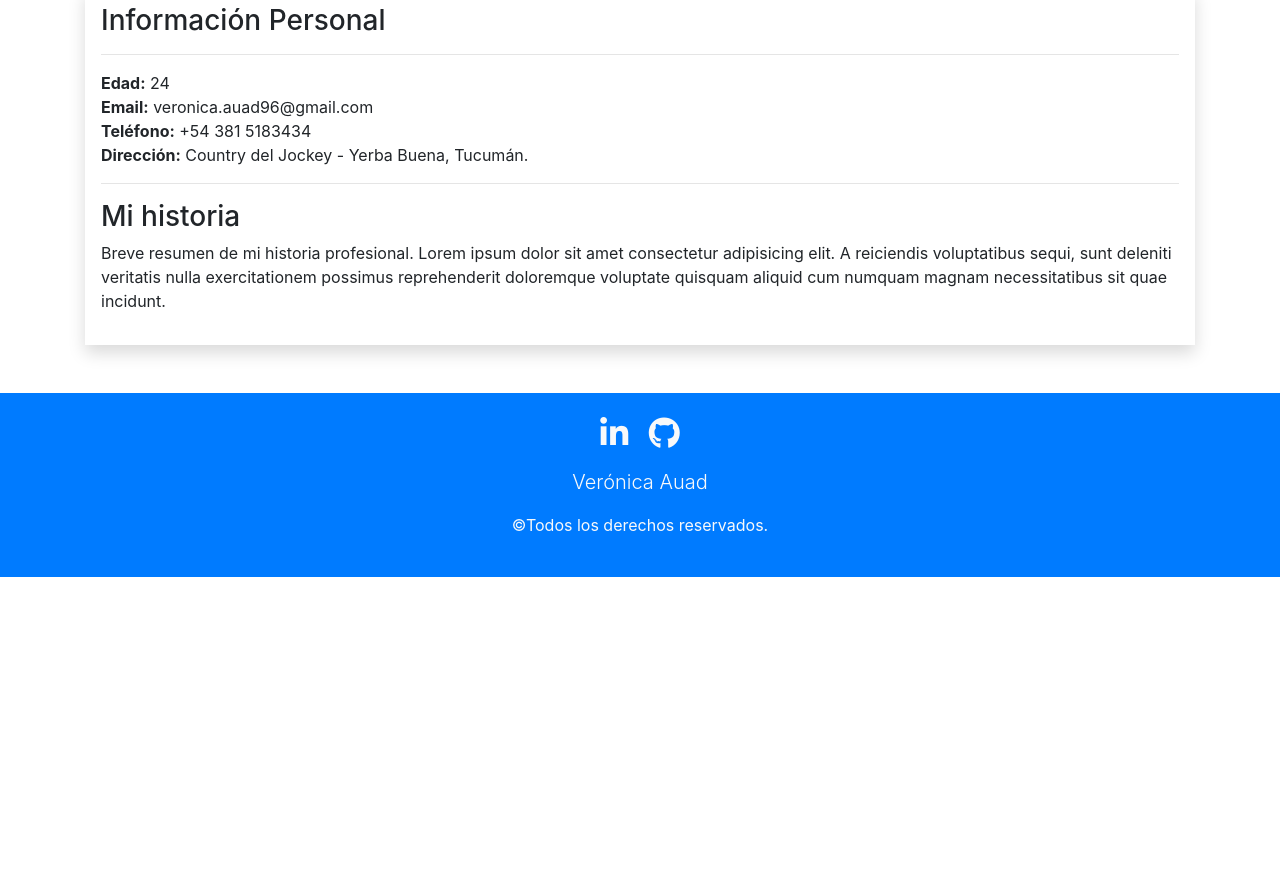
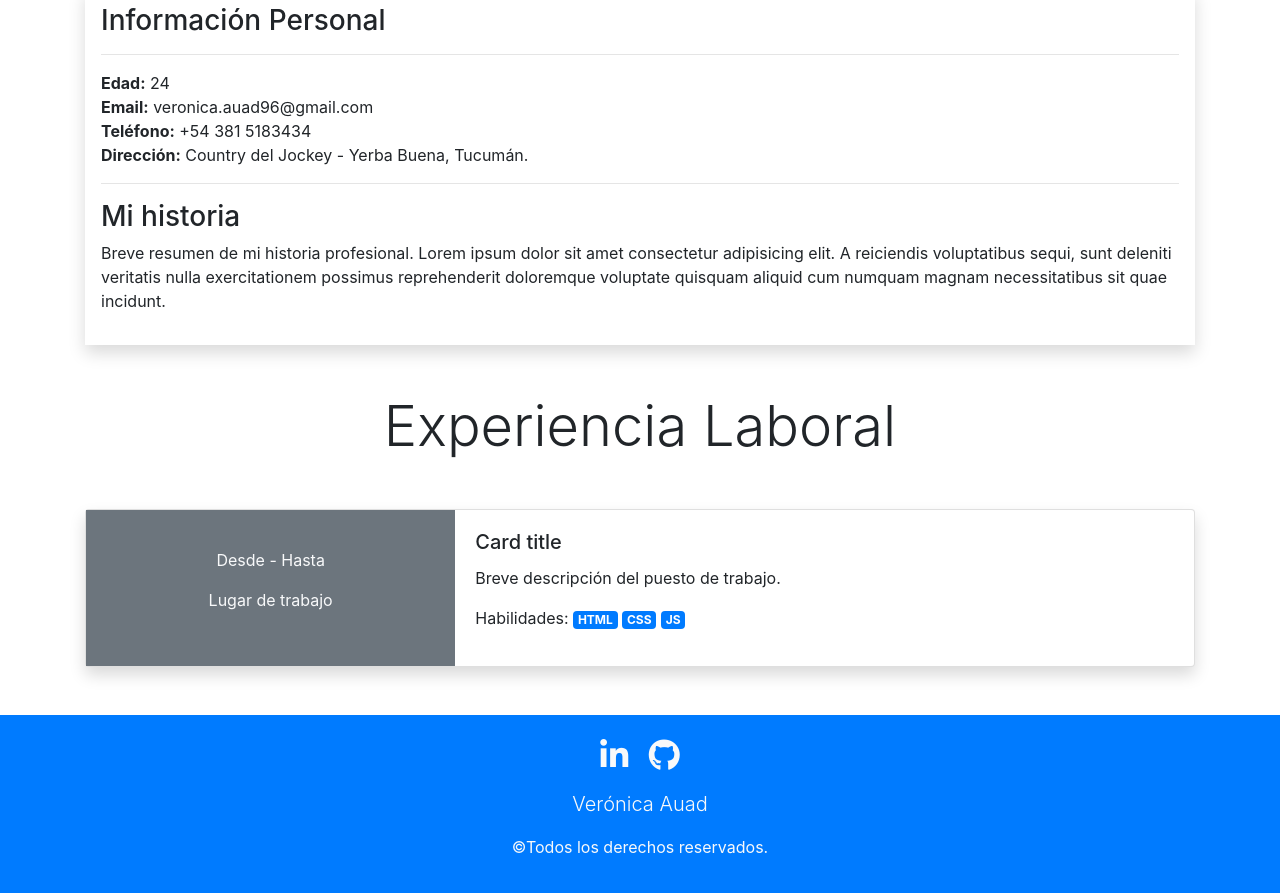
Before and after one commit to veroauad/cvveroauad, a plain HTML site: page index.html in a window 1280 px wide. Shown: the part 598-1491 px from the top of the page. Before the commit the page ends 1175 px from the top, so only its background shows below. Drawn offline with Linux system fonts and the light colour scheme.

Commit message:
se creó el diseño de la card Experiencia Laboral

```diff
--- a/index.html
+++ b/index.html
@@ -27,7 +27,7 @@
                             <a class="nav-link" href="#informacionPersonal">Sobre mi</a>
                         </li>
                         <li class="nav-item">
-                            <a class="nav-link" href="#">Experiencia Laboral</a>
+                            <a class="nav-link" href="#experienciaLaboral">Experiencia Laboral</a>
                         </li>
                         <li class="nav-item">
                             <a class="nav-link" href="#">Educación</a>
@@ -70,6 +70,26 @@
                         cum numquam magnam necessitatibus sit quae incidunt.</p>
                 </article>
             </section>
+            <section id="experienciaLaboral" class="my-5">
+                <h2 class="text-center display-4">Experiencia Laboral</h2>
+                <article class="my-5">
+                    <div class="card mb-3 shadow">
+                        <div class="row no-gutters">
+                            <div class="col-md-4 bg-secondary text-light d-flex flex-column justify-content-center align-items-center">
+                                <p>Desde - Hasta</p>
+                                <p>Lugar de trabajo</p>
+                            </div>
+                            <div class="col-md-8">
+                                <div class="card-body">
+                                    <h5 class="card-title">Card title</h5>
+                                    <p class="card-text">Breve descripción del puesto de trabajo.</p>
+                                    <p>Habilidades: <span class="badge badge-primary">HTML</span> <span class="badge badge-primary">CSS</span> <span class="badge badge-primary">JS</span></p>
+                                </div>
+                            </div>
+                        </div>
+                    </div>
+                </article>
+            </section>
         </section>
     </main>
     <footer class="bg-primary text-light text-center py-4">
```
